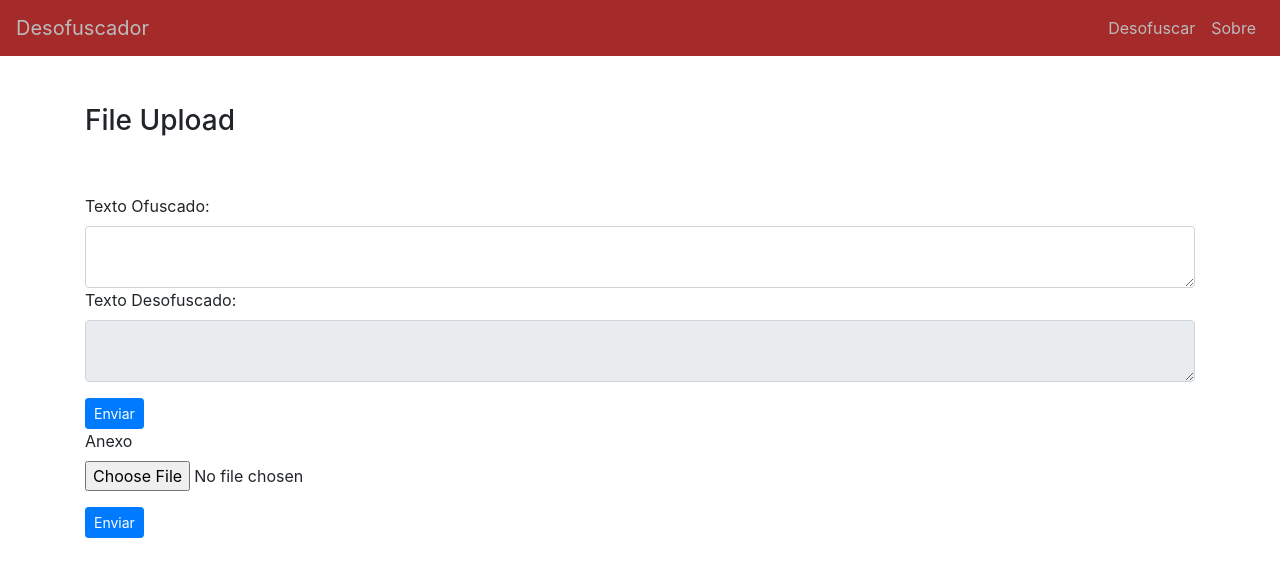
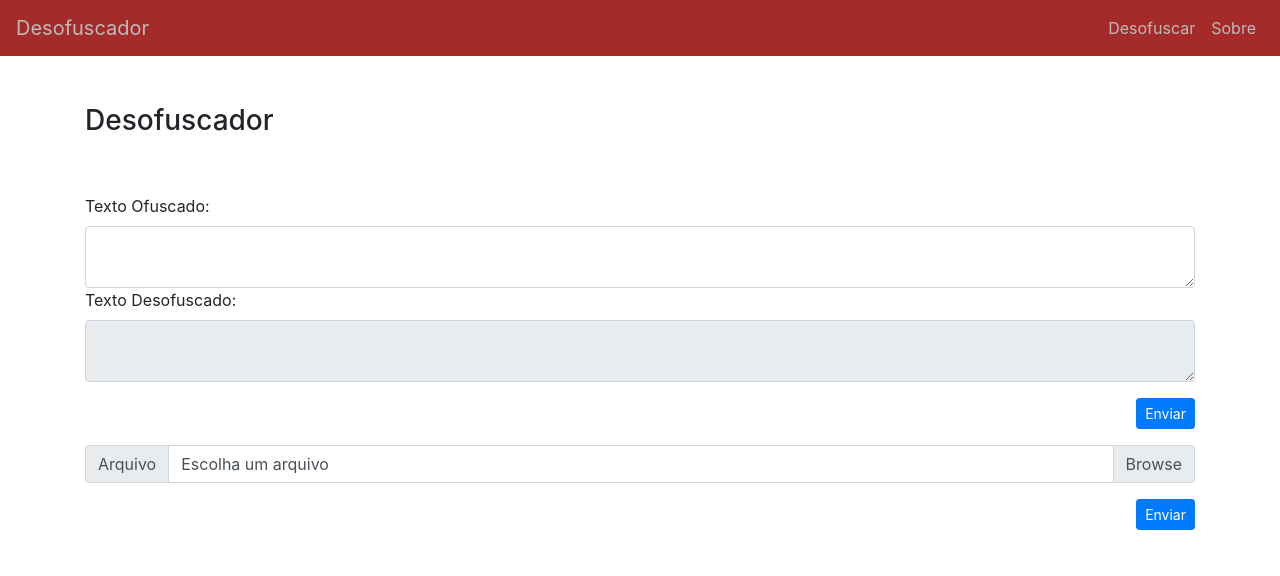
Before and after one commit to eduhebbel/pi-desofuscamento, a React (Create React App) app in the folder frontend/: page /desofuscamento in a window 1280 px wide. Shown: the top 576 px of the page. Built offline with nearby package versions, Linux system fonts and the light colour scheme.

Commit message:
Sem modal 1.1

```diff
--- a/frontend/src/components/UsersFileUpload.js
+++ b/frontend/src/components/UsersFileUpload.js
@@ -6,7 +6,7 @@ import UsersFileUploadForm from './UsersFileUploadForm';
 function UsersFileUpload (){
     return(
         <React.Fragment>
-            <UsersHeader title="File Upload"/>
+            <UsersHeader title="Desofuscador"/>
             <UsersFileUploadForm />
         </React.Fragment>
     )
--- a/frontend/src/components/UsersFileUploadForm.js
+++ b/frontend/src/components/UsersFileUploadForm.js
@@ -4,7 +4,7 @@ import Row from 'react-bootstrap/Row'
 import Col from 'react-bootstrap/Col'
 import Form from 'react-bootstrap/Form'
 import Button from 'react-bootstrap/Button'
-import Modal from 'react-bootstrap/Modal';
+import Card from 'react-bootstrap/Card';
 
 
 
@@ -33,6 +33,7 @@ class UsersFileUploadForm extends React.Component{
         e.preventDefault();
 
         let textoDes = document.getElementById('desofuscado');
+        let copymsg = document.getElementById("copmsg");
 
         let uri = 'http://localhost:3001/upload/text';
         let options = {};
@@ -61,9 +62,9 @@ class UsersFileUploadForm extends React.Component{
                 textoDes.innerHTML = data.decodedString;
                 textoDes.style.color = 'black';
             }else{
-
-                textoDes.innerHTML = data.errors[0].msg;
-                textoDes.style.color = 'red';
+                textoDes.innerHTML = "";
+                copymsg.innerHTML = data.errors[0].msg;
+                copymsg.style.color = 'red';
             }
             //Fim do Exibe texto Desofuscado
 
@@ -80,9 +81,9 @@ class UsersFileUploadForm extends React.Component{
         let copymsg = document.getElementById("copmsg");
 
 
-        if(textarea.value === "" || textarea.value == "Um Texto ofuscado é necessária no campo Texto Ofuscado!" ){
+        if(textarea.value === "" ){
 
-            copymsg.innerHTML = "";
+
 
         }else{
 
@@ -106,33 +107,41 @@ class UsersFileUploadForm extends React.Component{
             <Row>
                 <Col>
 
-                            <Form onSubmit={this.handleSubmit}>
-                                    <Form.Group controlId='text'>
-                                        <Form.Label>Texto Ofuscado:</Form.Label>
-                                        <textarea class="form-control" name='text' onChange={this.handleChange} value={this.state.text} ></textarea>
 
-                                            <Form.Label>Texto Desofuscado:</Form.Label>
-                                            <textarea  class="form-control" id='desofuscado' nome='textoDesofuscado' onClick= {this.copy} readOnly></textarea>
-                                            <div id="copmsg"></div>
-                                    </Form.Group>
+                    <Form onSubmit={this.handleSubmit}>
+                         <Form.Group controlId='text'>
+                             <Form.Label>Texto Ofuscado:</Form.Label>
+                                <textarea class="form-control" name='text' onChange={this.handleChange} value={this.state.text} ></textarea>
 
-                                        <Button size="sm" variant="primary" type="submit" >Enviar</Button>
+                            <Form.Label>Texto Desofuscado:</Form.Label>
+                                <textarea  class="form-control" id='desofuscado' nome='textoDesofuscado' onClick= {this.copy} readOnly></textarea>
+                                    <div id="copmsg"></div>
 
-                            </Form>
+                        </Form.Group>
+                        <Form.Group>
+                        <Button style= {{float: 'right'}} size="sm" variant="primary" type="submit" >Enviar</Button>
+                        </Form.Group>
+                    </Form>
 
-                            <Form action="http://localhost:3001/upload/file" method="POST" encType="multipart/form-data">
-                                <Form.Group>
-                                    <Form.File id="attachment" name="attachment" label="Anexo" />
-                                    <div  nome='textoDesofuscadoa'></div>
-                                </Form.Group>
+                        <Form  action="http://localhost:3001/upload/file" method="POST" encType="multipart/form-data">
+                        <div class="input-group mb-3"></div>
+                             <div class="input-group mb-3">
+                                <div class="input-group-prepend">
+                                    <span class="input-group-text">Arquivo</span>
+                                </div>
+                                <div class="custom-file">
+                                     <input type="file" class="custom-file-input"  id="attachment" name="attachment"></input>
+                                    <label class="custom-file-label" for="inputGroupFile01">Escolha um arquivo</label>
+                                </div>
+                            </div>
 
-                                    <Button size="sm" variant="primary" type="submit" >Enviar</Button>
+                            <div  nome='textoDesofuscadoa'></div>
 
-                            </Form>
+                            <Form.Group>
+                                <Button style= {{float: 'right'}} size="sm" variant="primary" type="submit" >Enviar</Button>
+                            </Form.Group>
 
-
-
-
+                        </Form>
 
                 </Col>
             </Row>
```
Also changed, not shown: 2 other files (tests, documents, lock files or other folders).
